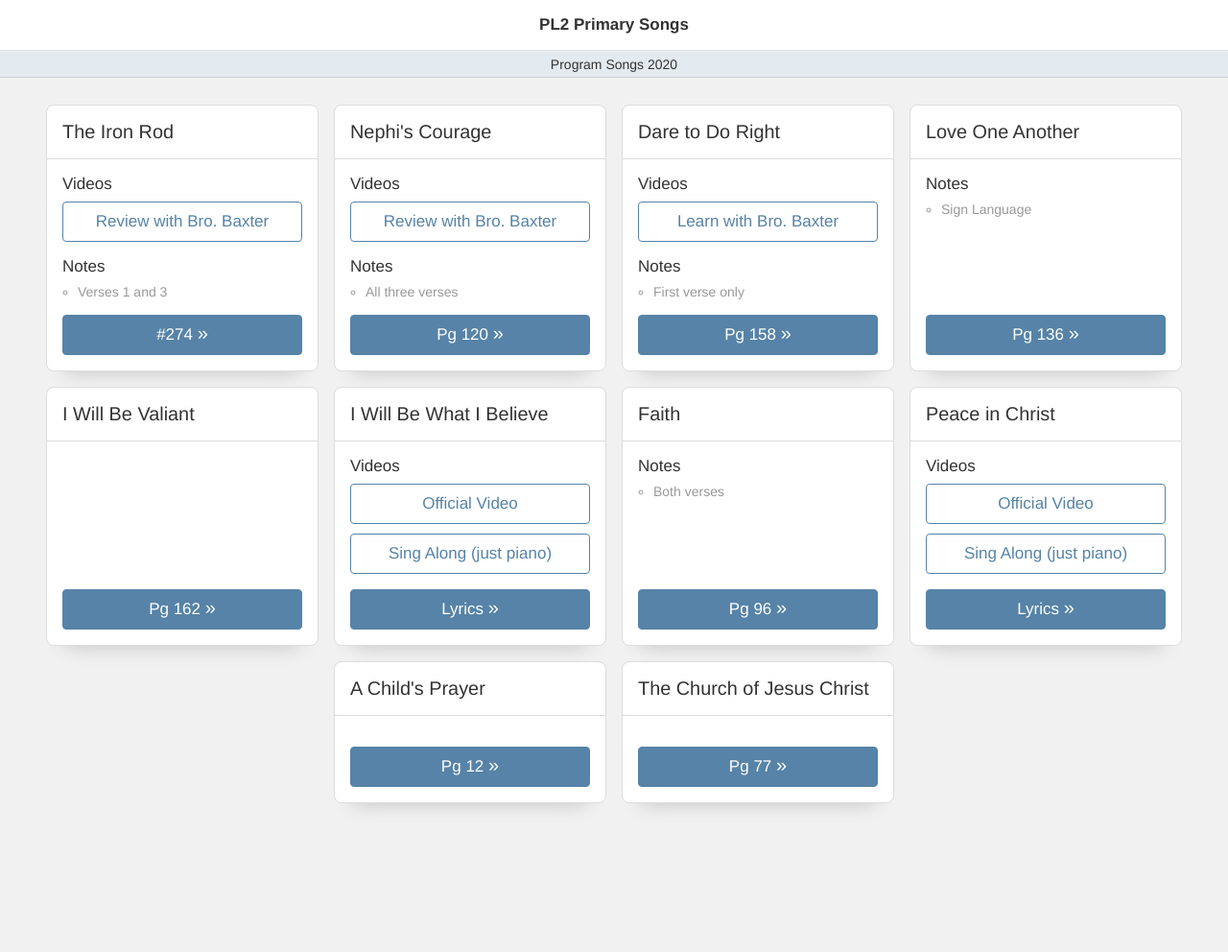
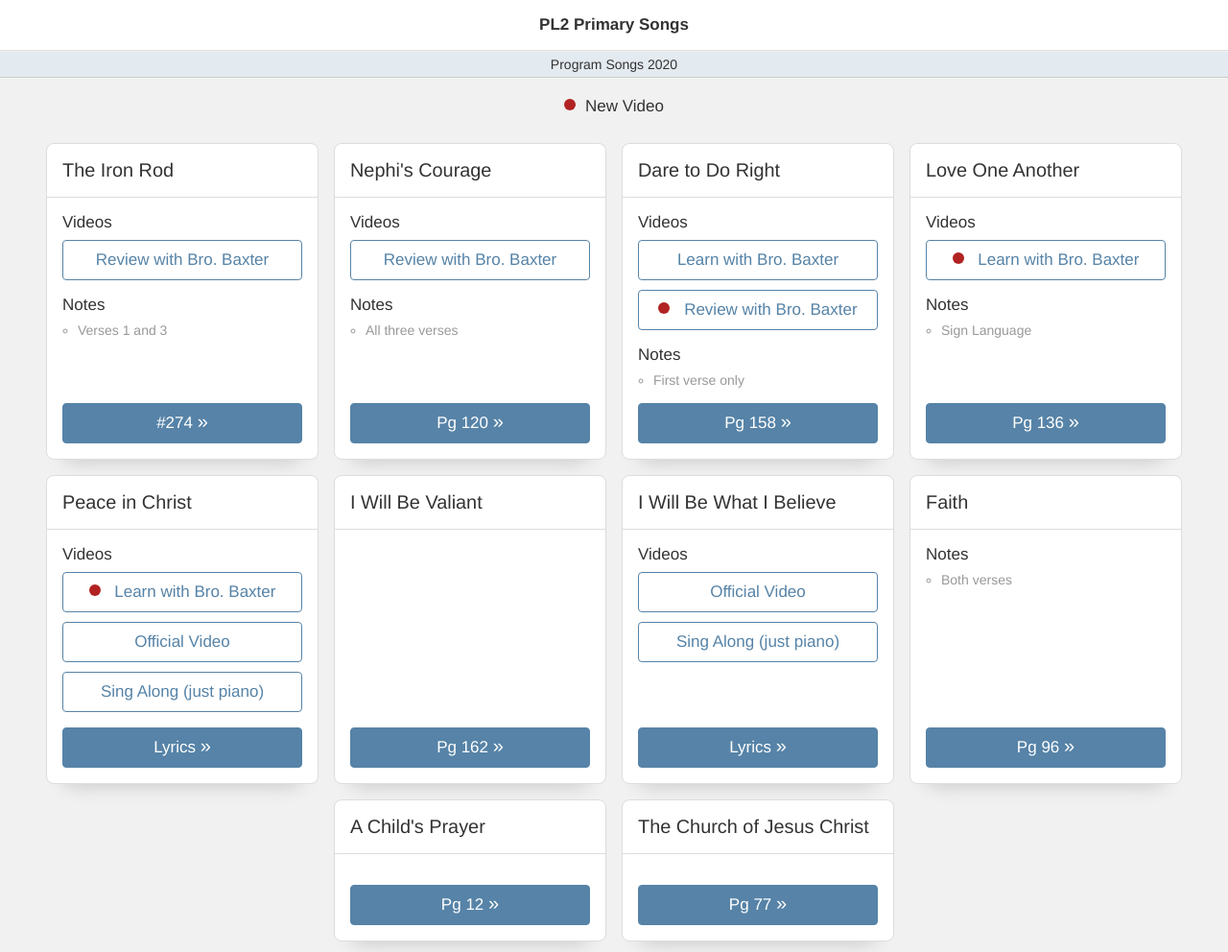
Before and after one commit to rlbaxter/rlbaxter.github.io, a plain HTML site: page primary/index.html in a window 1280 px wide. Shown: the whole page at 96% size. Before the commit the page ends 865 px from the top, so only its background shows below. Drawn offline with nearby package versions, Linux system fonts and the light colour scheme.

Commit message:
Add new videos to primary music page

```diff
--- a/primary/index.html
+++ b/primary/index.html
@@ -149,6 +149,25 @@
             width: 100%;
         }
 
+        .new-key {
+            text-align: center;
+            margin: 0;
+            padding: 20px 8px 0;
+        }
+
+        .videos .button.new::before,
+        .new-key::before {
+            content: '';
+            width: 12px;
+            height: 12px;
+            border-radius: 50%;
+            background: firebrick;
+            display: inline-block;
+            margin-right: 10px;
+            margin-top: -6px;
+            vertical-align: middle;
+        }
+
         .videos > li:not(:last-child) {
             margin-bottom: 10px;
         }
@@ -216,6 +235,7 @@
         </nav> -->
         {{#each sections}}
             <h2>{{sectionTitle}} {{../year}}</h2>
+            <p class="new-key">New Video</p>
             <ul class="songs-list">
             {{#each songs}}
                 <li class="song">
@@ -229,7 +249,7 @@
                                 <ul class="videos">
                                     {{#each videos}}
                                         <li>
-                                            <a class="button secondary" href="{{url}}" target="_blank">
+                                            <a class="button secondary {{classNames}}" href="{{url}}" target="_blank">
                                                 {{display}}
                                             </a>
                                         </li>
@@ -280,6 +300,7 @@
                                     {
                                         display: 'Review with Bro. Baxter',
                                         url: 'https://www.youtube.com/watch?v=OH0IcNhmiwU',
+                                        classNames: '',
                                     }
                                 ],
                             },
@@ -296,6 +317,7 @@
                                     {
                                         display: 'Review with Bro. Baxter',
                                         url: 'https://www.youtube.com/watch?v=rTUzoYHiqk4',
+                                        classNames: '',
                                     }
                                 ],
                             },
@@ -312,6 +334,12 @@
                                     {
                                         display: 'Learn with Bro. Baxter',
                                         url: 'https://www.youtube.com/watch?v=-zByax0JuQM',
+                                        classNames: '',
+                                    },
+                                    {
+                                        display: 'Review with Bro. Baxter',
+                                        url: 'https://www.youtube.com/watch?v=sEJoRvvbYDA',
+                                        classNames: 'new',
                                     }
                                 ],
                             },
@@ -321,9 +349,40 @@
                                     display: 'Pg 136',
                                     path: 'music/library/childrens-songbook',
                                 },
+                                videos: [
+                                    {
+                                        display: 'Learn with Bro. Baxter',
+                                        url: 'https://www.youtube.com/watch?v=sWam9CwxkYA',
+                                        classNames: 'new',
+                                    },
+                                ],
                                 notes: [
                                     'Sign Language'
                                 ]
+                            },
+                            {
+                                name: 'Peace in Christ',
+                                mainAction: {
+                                    display: 'Lyrics',
+                                    path: 'study/liahona/2018/01/youth',
+                                },
+                                videos: [
+                                    {
+                                        display: 'Learn with Bro. Baxter',
+                                        url: 'https://www.youtube.com/watch?v=Vhp4RVbcMC8',
+                                        classNames: 'new',
+                                    },
+                                    {
+                                        display: 'Official Video',
+                                        url: 'https://www.youtube.com/watch?v=R46J-GjbRWA',
+                                        classNames: '',
+                                    },
+                                    {
+                                        display: 'Sing Along (just piano)',
+                                        url: 'https://www.youtube.com/watch?v=qkFhRl7RRjU',
+                                        classNames: '',
+                                    }
+                                ],
                             },
                             {
                                 name: 'I Will Be Valiant',
@@ -342,10 +401,12 @@
                                     {
                                         display: 'Official Video',
                                         url: 'https://www.youtube.com/watch?v=3PlyzaKkzTQ',
+                                        classNames: '',
                                     },
                                     {
                                         display: 'Sing Along (just piano)',
                                         url: 'https://www.youtube.com/watch?v=Qu2CWx8TpNE',
+                                        classNames: '',
                                     }
                                 ],
                             },
@@ -357,23 +418,6 @@
                                 },
                                 notes: [
                                     'Both verses',
-                                ],
-                            },
-                            {
-                                name: 'Peace in Christ',
-                                mainAction: {
-                                    display: 'Lyrics',
-                                    path: 'study/liahona/2018/01/youth',
-                                },
-                                videos: [
-                                    {
-                                        display: 'Official Video',
-                                        url: 'https://www.youtube.com/watch?v=R46J-GjbRWA',
-                                    },
-                                    {
-                                        display: 'Sing Along (just piano)',
-                                        url: 'https://www.youtube.com/watch?v=qkFhRl7RRjU',
-                                    }
                                 ],
                             },
                             {
```
